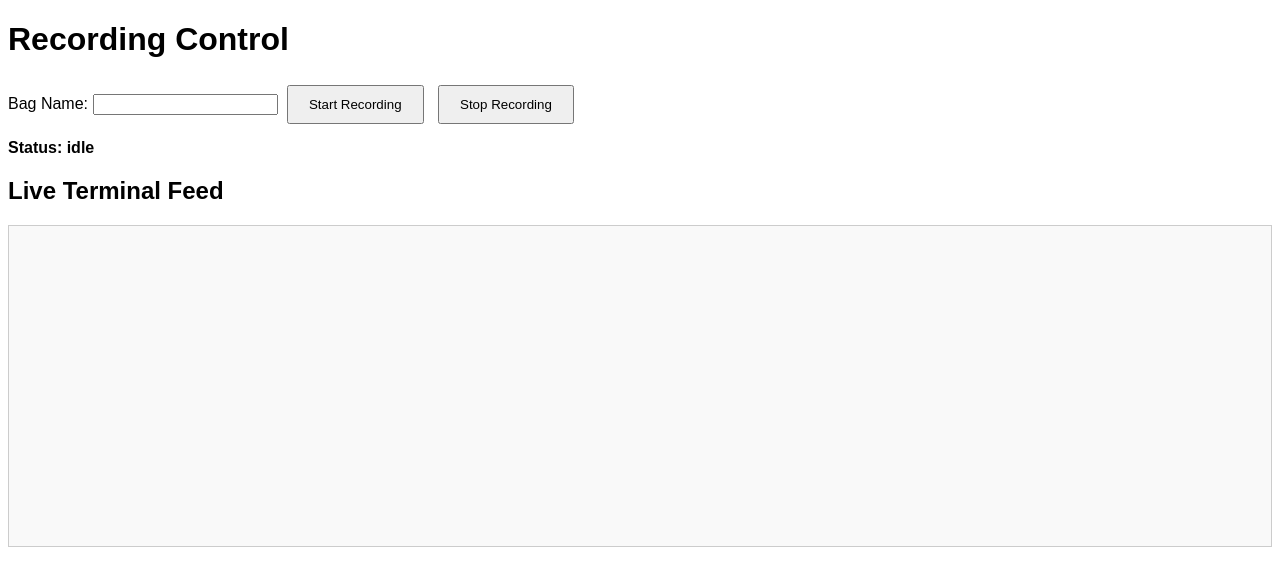
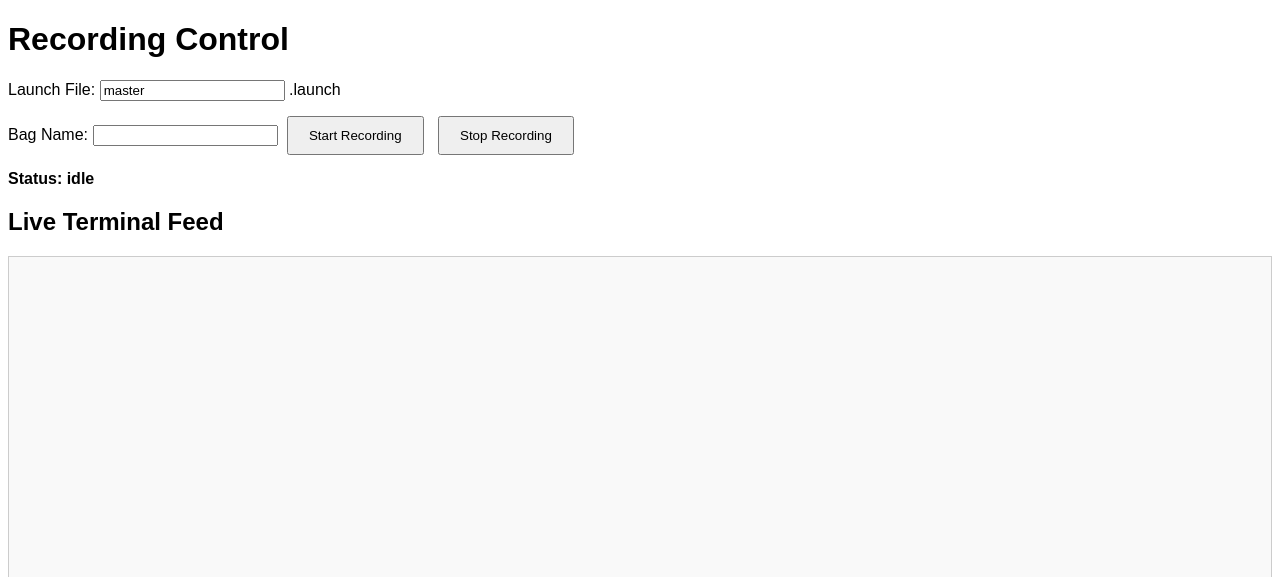
Before and after one commit to Maexerich/radar_web_app_control, a Flask app: page / in a window 1280 px wide. Shown: the top 577 px of the page. Run offline with Flask 3, Linux system fonts and the light colour scheme; some libraries are stand-ins or nearby versions.

Commit message:
Added functionality to run different launch files from web app. However, only master.launch will be officially supported.

```diff
--- a/app.py
+++ b/app.py
@@ -62,7 +62,20 @@ def start_recording():
         roslaunch_path = '/opt/ros/noetic/bin/roslaunch'
         bag_name = request.form.get('bag_name', '')
         bag_name_param = f' bag_name:={bag_name}' if bag_name else ''
-        command = ['bash', '-c', f'source /opt/ros/noetic/setup.bash && source ~/catkin_ws/devel/setup.bash && {roslaunch_path} radar_rig_sensor_fusion master.launch record:=true{bag_name_param}']
+
+        # Get the launch file name from the form (default "master")
+        launch_file = request.form.get('launch_file', 'master').strip()
+
+        # Check if the launch file exists in the expected directory.
+        launch_file_dir = os.path.expanduser("~/catkin_ws/src/radar_rig_sensor_fusion/launch")
+        launch_file_path = os.path.join(launch_file_dir, f"{launch_file}.launch")
+        if not os.path.exists(launch_file_path):
+            error_message = f"The launch file {launch_file}.launch does not exist! Default is master.launch"
+            socketio.emit('log_update', {'data': f"\n[ERROR] {error_message}\n"})
+            return jsonify({'status': error_message}), 400
+
+        # Build command using the provided launch file.
+        command = ['bash', '-c', f'source /opt/ros/noetic/setup.bash && source ~/catkin_ws/devel/setup.bash && {roslaunch_path} radar_rig_sensor_fusion {launch_file}.launch record:=true{bag_name_param}']
 
         try:
             logging.debug(f"Starting command: {command}")
@@ -97,11 +110,11 @@ def stop_recording():
     global roslaunch_process, forward_output, streaming_timer
     if roslaunch_process is not None:
         try:
-            # Cancel any current timer (in case we're still in the initial 15-second window)
+            # Cancel any current timer (in case we're still in the initial window)
             if streaming_timer is not None:
                 streaming_timer.cancel()
 
-            # Re-enable output forwarding for an additional 15 seconds.
+            # Re-enable output forwarding for an additional period.
             forward_output = True
 
             # Set a new timer that will terminate the process after 1 seconds.
--- a/templates/index.html
+++ b/templates/index.html
@@ -14,13 +14,20 @@
         }
         .status-idle { color: black; }
         .status-recording { color: red; }
-        .status-finished-recording { color: green; } /* Fixed color for finished recording */
+        .status-finished-recording { color: green; }
     </style>
 </head>
 <body>
     <h1>Recording Control</h1>
-    <label for="bag-name">Bag Name:</label>
-    <input type="text" id="bag-name" name="bag_name">
+    <div style="margin-bottom: 10px;"></div>
+        <label for="launch-file">Launch File:</label>
+        <input type="text" id="launch-file" name="launch_file" value="master">
+        <span>.launch</span>
+    </div>
+    <div style="margin-bottom: 10px;"></div>
+        <label for="bag-name">Bag Name:</label>
+        <input type="text" id="bag-name" name="bag_name">
+    </div>
     <button id="start-btn">Start Recording</button>
     <button id="stop-btn">Stop Recording</button>
 
@@ -41,18 +48,19 @@
 
         // Update status indicator
         socket.on('status_update', function(data) {
-        var statusElement = document.getElementById('status');
-        statusElement.textContent = `Status: ${data.status}`;
-        statusElement.className = `status-${data.status.replace(' ', '-')}`;
+            var statusElement = document.getElementById('status');
+            statusElement.textContent = `Status: ${data.status}`;
+            statusElement.className = `status-${data.status.replace(' ', '-')}`;
         });
 
         // Handle Start button click
         document.getElementById('start-btn').addEventListener('click', function() {
             var bagName = document.getElementById('bag-name').value;
+            var launchFile = document.getElementById('launch-file').value;
             fetch('/start', {
                 method: 'POST',
                 headers: { 'Content-Type': 'application/x-www-form-urlencoded' },
-                body: new URLSearchParams({ 'bag_name': bagName })
+                body: new URLSearchParams({ 'bag_name': bagName, 'launch_file': launchFile })
             })
             .then(response => response.json())
             .then(data => {
```
